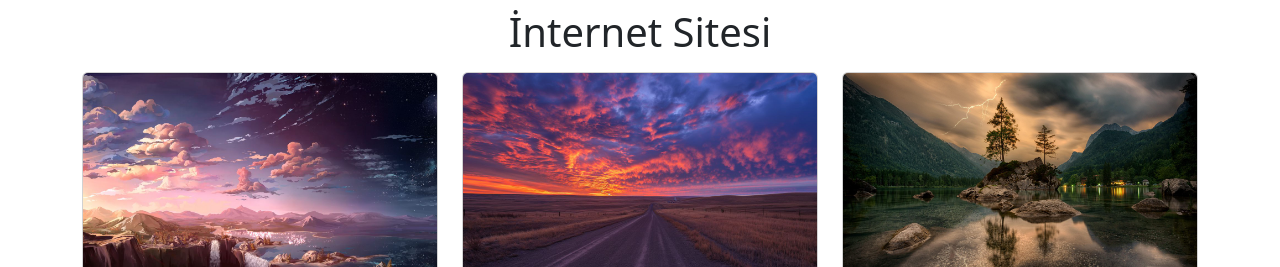
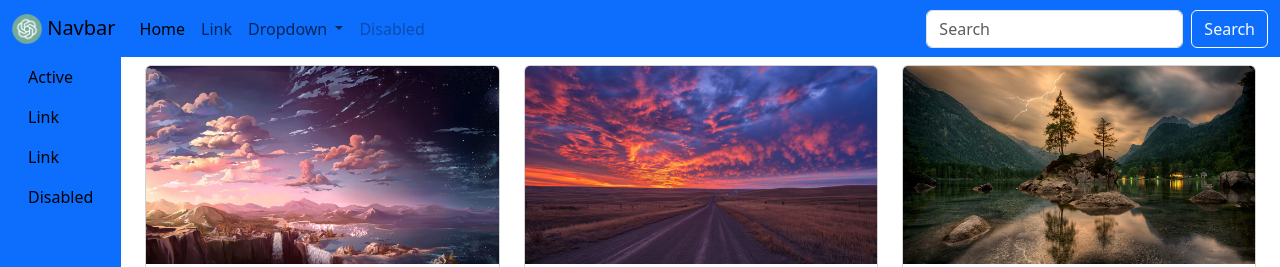
Before and after one commit to Semavi7/Frontend, a plain HTML site: page Deneme3.html in a window 1280 px wide. Shown: the top 267 px of the page. Drawn offline with nearby package versions, Linux system fonts and the light colour scheme.

Commit message:
Frontend

```diff
--- a/Deneme3.html
+++ b/Deneme3.html
@@ -10,15 +10,92 @@
 </head>
 
 <body>
-    <h1 class="text-center my-2">İnternet Sitesi</h1>
+    <nav class="navbar sticky-top navbar-expand-lg bg-primary" data-bs-theme="light">
+        <div class="container-fluid">
+            <a class="navbar-brand" href="#">
+                <img src="Images/chatgpt_logo_chatgpt_logo_square_green_gpt_ia_openai_icon_264977.ico" alt="Logo"
+                    width="30" height="30" class="d-inline-block align-text-top">
+                Navbar
+            </a>
+            <button class="navbar-toggler" type="button" data-bs-toggle="collapse"
+                data-bs-target="#navbarSupportedContent" aria-controls="navbarSupportedContent" aria-expanded="false"
+                aria-label="Toggle navigation">
+                <span class="navbar-toggler-icon"></span>
+            </button>
+            <div class="collapse navbar-collapse" id="navbarSupportedContent">
+                <ul class="navbar-nav me-auto mb-2 mb-lg-0">
+                    <li class="nav-item">
+                        <a class="nav-link active" aria-current="page" href="#">Home</a>
+                    </li>
+                    <li class="nav-item">
+                        <a class="nav-link" href="#">Link</a>
+                    </li>
+                    <li class="nav-item dropdown">
+                        <a class="nav-link dropdown-toggle" href="#" role="button" data-bs-toggle="dropdown"
+                            aria-expanded="false">
+                            Dropdown
+                        </a>
+                        <ul class="dropdown-menu bg-primary">
+                            <li><a class="dropdown-item" href="#">Action</a></li>
+                            <li><a class="dropdown-item" href="#">Another action</a></li>
+                            <li>
+                                <hr class="dropdown-divider">
+                            </li>
+                            <li><a class="dropdown-item" href="#">Something else here</a></li>
+                        </ul>
+                    </li>
+                    <li class="nav-item">
+                        <a class="nav-link disabled" aria-disabled="true">Disabled</a>
+                    </li>
+                </ul>
+                <form class="d-flex" role="search">
+                    <input class="form-control me-2" type="search" placeholder="Search" aria-label="Search">
+                    <button class="btn btn-outline-light" type="submit">Search</button>
+                </form>
+            </div>
+        </div>
+    </nav>
+    <div class="container-fluid">
+        <div class="row">
+            <div class="col-md-auto bg-primary">
+                <!-- Küçük ekranlarda gösterilecek buton -->
+                <button class="btn btn-primary d-lg-none" type="button" data-bs-toggle="collapse" data-bs-target="#collapseDiv" aria-expanded="false" aria-controls="collapseDiv">
+                    Menü
+                </button>
+
+                <!-- Büyük ekranlarda gösterilecek liste -->
+                <div class="d-none d-lg-block">
+                    <nav class="nav flex-column ">
+                        <a class="nav-link active text-black" aria-current="page" href="#">Active</a>
+                        <a class="nav-link text-black" href="#">Link</a>
+                        <a class="nav-link text-black" href="#">Link</a>
+                        <a class="nav-link disabled text-black" aria-disabled="true">Disabled</a>
+                    </nav>
+                </div>
+
+                <!-- Küçük ekranlarda gizli, buton ile açılacak liste -->
+                <div class="collapse d-lg-none" id="collapseDiv">
+                    <nav class="nav flex-column">
+                        <a class="nav-link active text-black" aria-current="page" href="#">Active</a>
+                        <a class="nav-link text-black" href="#">Link</a>
+                        <a class="nav-link text-black" href="#">Link</a>
+                        <a class="nav-link disabled text-black" aria-disabled="true">Disabled</a>
+                    </nav>
+                </div>
+            </div>
+            <div class="col">
                 <div class="container">
                     <div class="row">
                         <div class="col-md-4 my-2">
                             <div class="card">
-                    <img src="Images/clouds_mountains_art_127406_1280x720.jpg" class="card-img-top" alt="...">
+                                <img src="Images/clouds_mountains_art_127406_1280x720.jpg" class="card-img-top"
+                                    alt="...">
                                 <div class="card-body">
                                     <h5 class="card-title">Card title</h5>
-                        <p class="card-text">Some quick example text to build on the card title and make up the bulk of
+                                    <p class="card-text">Some quick example text to build on the card title and make up
+                                        the
+                                        bulk
+                                        of
                                         the card's content.</p>
                                     <a href="#" class="btn btn-primary">Go somewhere</a>
                                 </div>
@@ -29,7 +106,10 @@
                                 <img src="Images/12465.jpg" class="card-img-top" alt="...">
                                 <div class="card-body">
                                     <h5 class="card-title">Card title</h5>
-                        <p class="card-text">Some quick example text to build on the card title and make up the bulk of
+                                    <p class="card-text">Some quick example text to build on the card title and make up
+                                        the
+                                        bulk
+                                        of
                                         the card's content.</p>
                                     <a href="#" class="btn btn-primary">Go somewhere</a>
                                 </div>
@@ -40,7 +120,10 @@
                                 <img src="Images/nature-3082832_1280.jpg" class="card-img-top" alt="...">
                                 <div class="card-body">
                                     <h5 class="card-title">Card title</h5>
-                        <p class="card-text">Some quick example text to build on the card title and make up the bulk of
+                                    <p class="card-text">Some quick example text to build on the card title and make up
+                                        the
+                                        bulk
+                                        of
                                         the card's content.</p>
                                     <a href="#" class="btn btn-primary">Go somewhere</a>
                                 </div>
@@ -58,7 +141,8 @@
                                 <div class="card-body">
                                     <blockquote class="blockquote mb-0">
                                         <p>A well-known quote, contained in a blockquote element.</p>
-                            <footer class="blockquote-footer">Someone famous in <cite title="Source Title">Source
+                                        <footer class="blockquote-footer">Someone famous in <cite
+                                                title="Source Title">Source
                                                 Title</cite></footer>
                                     </blockquote>
                                 </div>
@@ -66,7 +150,6 @@
                         </div>
                     </div>
                 </div>
-
                 <div class="container">
                     <div class="row">
                         <div class="col-md-4 my-2">
@@ -84,7 +167,8 @@
                                 <div class="card-header">Header</div>
                                 <div class="card-body">
                                     <h5 class="card-title">Dark card title</h5>
-                        <p class="card-text">Some quick example text to build on the card title and make up the
+                                    <p class="card-text">Some quick example text to build on the card title and make up
+                                        the
                                         bulk
                                         of the card's content.</p>
                                 </div>
@@ -100,15 +184,20 @@
                                 <img src="Images/bridge-1635387_1280.jpg" class="card-img-top" alt="...">
                                 <div class="card-body">
                                     <h5 class="card-title">Card title</h5>
-                        <p class="card-text">This is a wider card with supporting text below as a natural lead-in to
+                                    <p class="card-text">This is a wider card with supporting text below as a natural
+                                        lead-in to
                                         additional content. This content is a little bit longer.</p>
-                        <p class="card-text"><small class="text-body-secondary">Last updated 3 mins ago</small></p>
+                                    <p class="card-text"><small class="text-body-secondary">Last updated 3 mins
+                                            ago</small>
+                                    </p>
                                 </div>
                             </div>
                         </div>
                     </div>
                 </div>
-
+            </div>
+        </div>
+    </div>
     <script src="https://cdn.jsdelivr.net/npm/bootstrap@5.3.5/dist/js/bootstrap.bundle.min.js"
         integrity="sha384-k6d4wzSIapyDyv1kpU366/PK5hCdSbCRGRCMv+eplOQJWyd1fbcAu9OCUj5zNLiq"
         crossorigin="anonymous"></script>
```
Also changed, not shown: Images/chatgpt_logo_chatgpt_logo_square_green_gpt_ia_openai_icon_264977.ico (added). Lines whose indentation alone changed are shown as unchanged.
